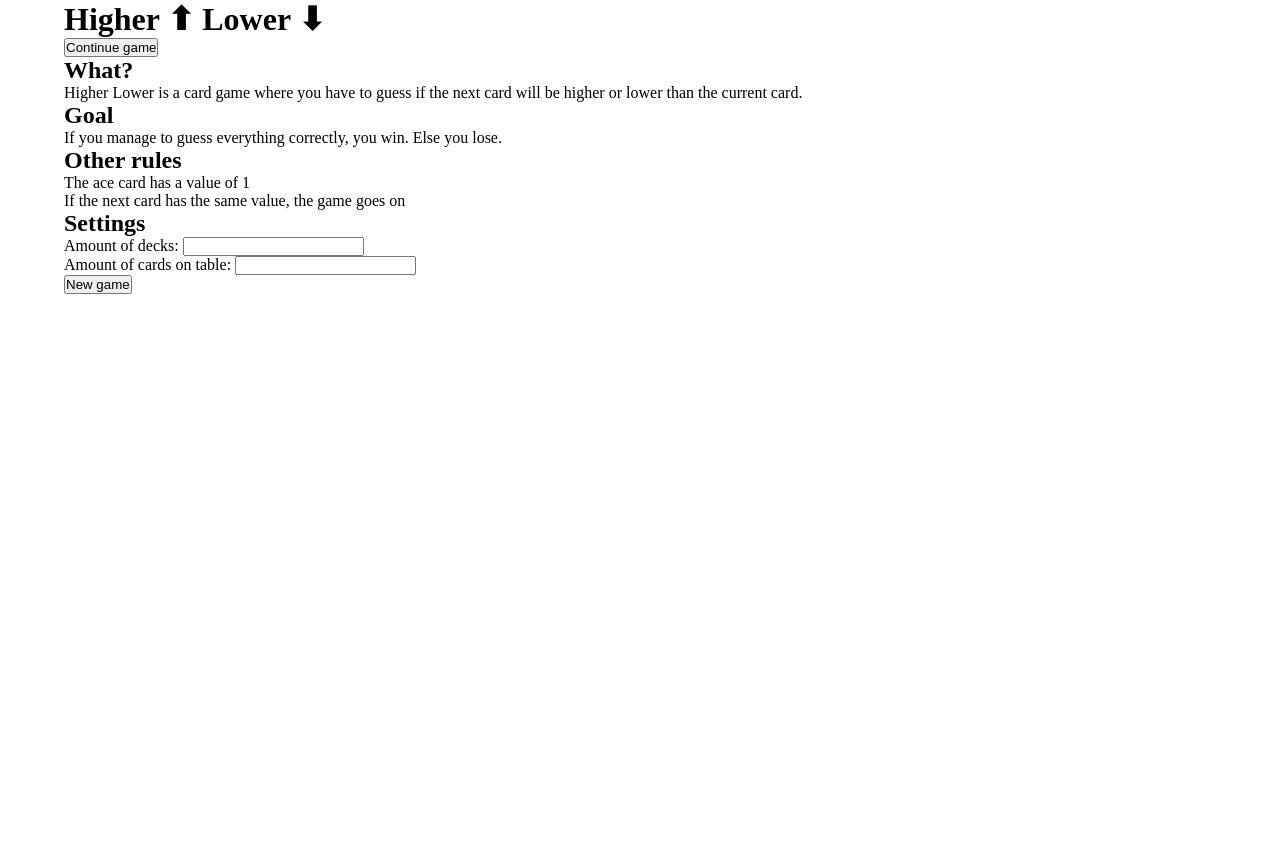
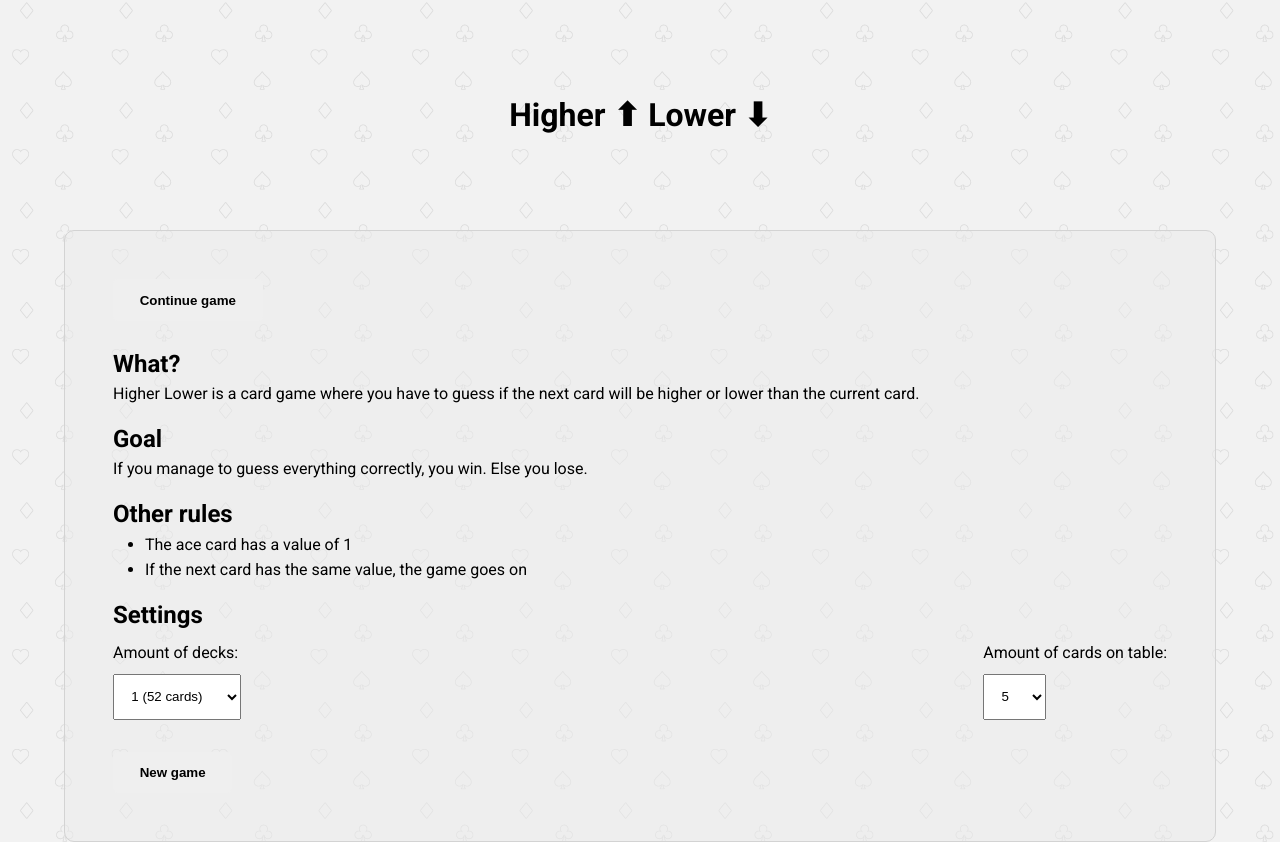
Before and after one commit to iam-davidvm/higherlower, a plain HTML site: page index.html in a window 1280 px wide. Before the commit the page ends 800 px from the top, so only its background shows below. Drawn offline with Linux system fonts and the light colour scheme.

Commit message:
css index.html

```diff
--- a/css/style.css
+++ b/css/style.css
@@ -1,14 +1,94 @@
 *, *::before, *::after {
     margin: 0;
     padding: 0;
+}
+
+body {
+    background: url('../images/pattern.png') repeat;
+    font-family: 'Roboto', sans-serif;
+    line-height: 1.6;
+    box-sizing: border-box;
 }
 
 img {
     max-width: 100%;
 }
 
+/*########
+GENERAL LAY-OUT
+########*/
+
 .container {
     max-width: 1500px;
     width: 90%;
     margin: 0 auto;
 }
+
+header {
+    text-align: center;
+}
+
+.btn {
+    border-radius: 5px;
+    padding: 1em 2em;
+    border: none;
+    font-weight: 900;
+    cursor: pointer;
+}
+
+.play-area {
+    border-radius: 10px;
+    border: 1px solid lightgray;
+    background: rgba(235, 235, 235, .5);
+    padding: 3em;
+}
+
+/*########
+TYPOGRAPHY
+########*/
+
+h1 {
+    padding: 3em 0;
+    line-height: 1.2;
+}
+
+h2 {
+    line-height: 1.4;
+}
+
+p {
+    margin-bottom: 1em;
+}
+
+/*########
+INDEX-PAGE
+########*/
+.btn-continue {
+    margin-bottom: 2em;
+}
+
+ul {
+    padding-left: 2em;
+    margin-bottom: 1em;
+}
+
+.index-settings {
+    display: flex;
+    justify-content: space-between;
+    margin-top: .5em;
+    margin-bottom: 2em;
+}
+
+
+.index-settings select,
+.index-settings label {
+    display: block;
+}
+
+.index-settings label {
+    margin-bottom: .5em;
+}
+
+.index-settings select {
+    padding: 1em;
+}
--- a/index.html
+++ b/index.html
@@ -5,6 +5,7 @@
     <meta http-equiv="X-UA-Compatible" content="IE=edge">
     <meta name="viewport" content="width=device-width, initial-scale=1.0">
     <title>Higher/Lower</title>
+    <link href="https://fonts.googleapis.com/css2?family=Roboto:wght@400;700;900&display=swap" rel="stylesheet">
     <link rel="stylesheet" href="./css/style.css">
 </head>
 <body>
@@ -30,20 +31,26 @@
                 <p>If you manage to guess everything correctly, you win. Else you lose.</p>
 
                 <h2>Other rules</h2>
-                <ol>
-                    <ul>The ace card has a value of 1</ul>
-                    <ul>If the next card has the same value, the game goes on</ul>
-                </ol>
+                <ul>
+                    <li>The ace card has a value of 1</li>
+                    <li>If the next card has the same value, the game goes on</li>
+                </ul>
 
                 <h2>Settings</h2>
                 <div class="index-settings">
-                    <div class="settings-decks">
-                        <label for="decks">Amount of decks:</label>
-                        <input type="text" name="decks" id="decks">
+                    <div class="settings settings-decks">
+                        <label>Amount of decks:</label>
+                        <select name="decks" id="decks">
+                            <option value="one">1 (52 cards)</option>
+                            <option value="two">2 (104 cards)</option>
+                        </select>
                     </div>
-                    <div class="settings-cards">
+                    <div class="settings settings-cards">
                         <label for="cards">Amount of cards on table:</label>
-                        <input type="text" name="cards" id="cards">
+                        <select name="cards" id="cards">
+                            <option value="five">5</option>
+                            <option value="eleven">11</option>
+                        </select>
                     </div>
                 </div>
                 <button class="btn btn-new">
```
Also changed, not shown: pages/higherlower.html (+1 -0 lines), images/pattern.png (added).
